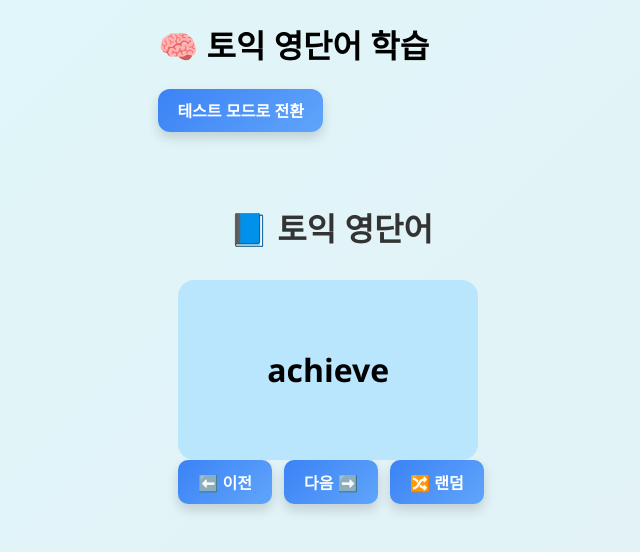
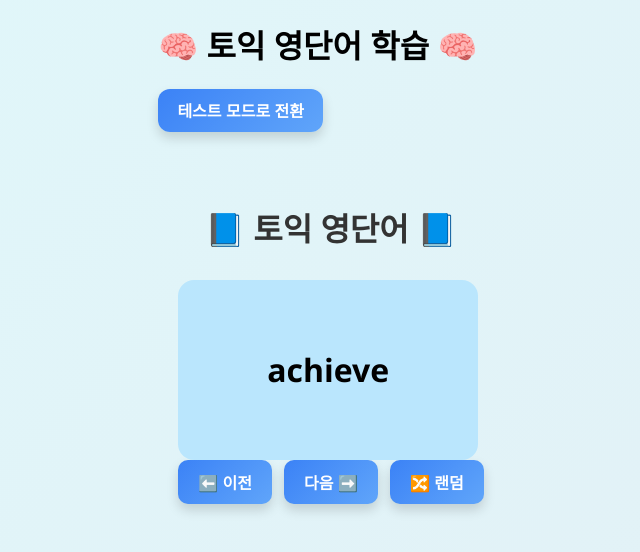
Before and after one commit to youngmumi/TOEIC-Word-Web, a React (Create React App) app: page / in a window 1280 px wide. Shown: the top 552 px of the page, without its empty margins (309-949 px from the left). Built offline with nearby package versions, Linux system fonts and the light colour scheme.

Commit message:
file update

```diff
--- a/src/App.jsx
+++ b/src/App.jsx
@@ -1,20 +1,22 @@
 import React, { useState } from "react";
-import FlashCardMode from "./FlashCardMode";
-import TestMode from "./TestMode";
+import FlashCardMode from "./components/FlashCardMode";
+import TestMode from "./components/TestMode";
 
 const App = () => {
   const [mode, setMode] = useState("flash"); // "flash" or "test"
 
   return (
     <div className="p-4">
-      <div className="flex justify-between items-center mb-4">
-        <h1 className="text-2xl font-bold">🧠 토익 영단어 학습</h1>
+      <div className="mb-4">
+        <h1 className="text-2xl font-bold text-center mb-2">🧠 토익 영단어 학습 🧠</h1>
+        <div className="flex justify-center">
           <button
             onClick={() => setMode(mode === "flash" ? "test" : "flash")}
             className="bg-blue-500 text-white px-4 py-2 rounded"
           >
             {mode === "flash" ? "테스트 모드로 전환" : "플래시카드 모드로 전환"}
           </button>
+        </div>
       </div>
 
       {mode === "flash" ? <FlashCardMode /> : <TestMode />}
--- a/src/FlashCardMode.jsx
+++ b/src/components/FlashCardMode.jsx
@@ -1,6 +1,6 @@
 import React, { useState } from "react";
-import wordList from "./wordList";
-import "./FlashCardMode.css"; // 별도 CSS 파일에서 스타일 불러옴
+import wordList from "../data/wordList";
+import "../styles/FlashCardMode.css";
 
 const FlashCardMode = () => {
   const [index, setIndex] = useState(0);
@@ -27,7 +27,7 @@
 
   return (
     <div className="container">
-      <h1 className="title">📘 토익 영단어</h1>
+      <h1 className="title">📘 토익 영단어 📘</h1>
       <Flashcard word={wordList[index]} />
       <div className="button-group">
         <button onClick={prevCard}>⬅️ 이전</button>
--- a/src/TestMode.jsx
+++ b/src/components/TestMode.jsx
@@ -1,5 +1,5 @@
 import React, { useState } from "react";
-import wordList from "./wordList";
+import wordList from "../data/wordList";
 
 const shuffle = (arr) => [...arr].sort(() => Math.random() - 0.5);
 
```
Also changed, not shown: src/data/wordList.js (renamed from src/wordList.js), src/styles/FlashCardMode.css (renamed from src/FlashCardMode.css). Lines whose indentation alone changed are shown as unchanged.
